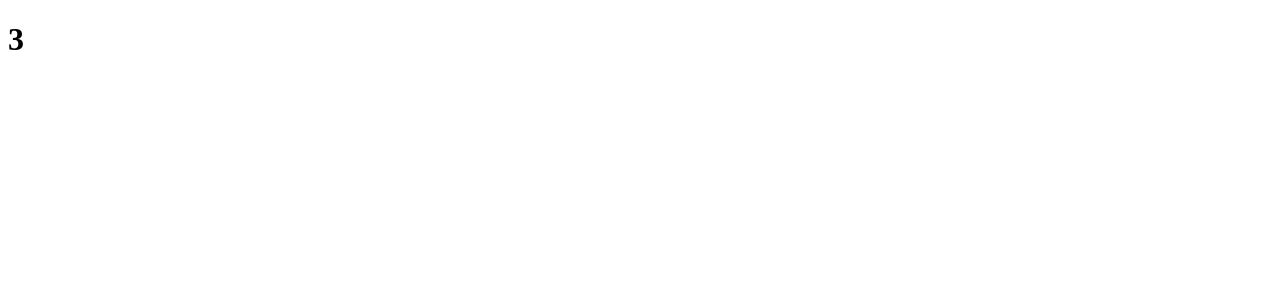
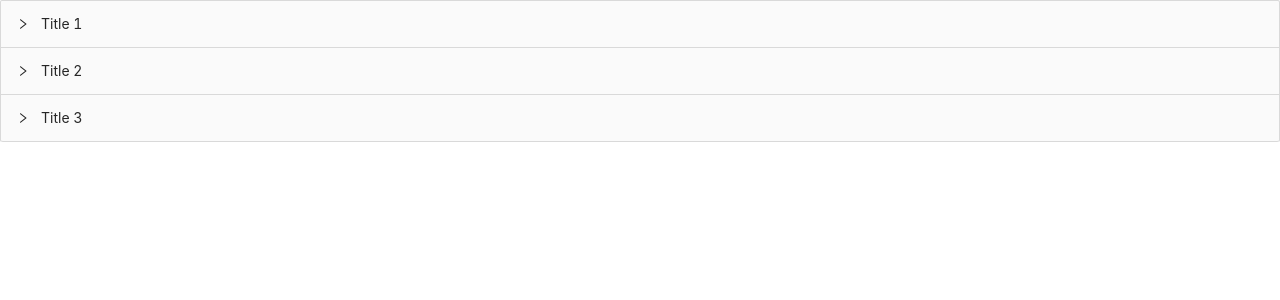
Before and after one commit to chaptone/react-widgets, a React (Create React App) app: page / in a window 1280 px wide. Shown: the top 300 px of the page. Built offline with nearby package versions, Linux system fonts and the light colour scheme.

Commit message:
Add Accordion

```diff
--- a/package.json
+++ b/package.json
@@ -6,6 +6,7 @@
     "@testing-library/jest-dom": "^5.11.4",
     "@testing-library/react": "^11.1.0",
     "@testing-library/user-event": "^12.1.10",
+    "antd": "^4.8.2",
     "react": "^17.0.1",
     "react-dom": "^17.0.1",
     "react-scripts": "4.0.0",
--- a/src/ components/Accordion.js
+++ b/src/ components/Accordion.js
@@ -1,7 +1,22 @@
 import React from 'react'
+import { Collapse } from 'antd';
+
+const { Panel } = Collapse;
 
 const Accordion = ({ items }) => {
-  return <h1>{items.length}</h1>
+  const renderedItems = items.map(item => {
+    return (
+      <Panel header={item.title} key={item.title}>
+        <p>{item.content}</p>
+      </Panel>
+    )
+  })
+
+  return (
+    <Collapse accordion>
+      {renderedItems}
+    </Collapse>
+  )
 }
 
 export default Accordion
--- /dev/null
+++ b/src/App.css
@@ -0,0 +1 @@
+@import '~antd/dist/antd.css';
--- a/src/App.js
+++ b/src/App.js
@@ -3,16 +3,28 @@ import Accordion from './ components/Accordion'
 
 const items = [
   {
-    title: 'wkjsdlfkdjs',
-    content: 'dsflkjdslfkdsflkdsjflkdsjfk'
+    title: 'Title 1',
+    content: `
+    A dog is a type of domesticated animal.
+    Known for its loyalty and faithfulness,
+    it can be found as a welcome guest in many households across the world.
+    `
   },
   {
-    title: 'sfd',
-    content: 'sdf123213wrdw'
+    title: 'Title 2',
+    content: `
+    A dog is a type of domesticated animal.
+    Known for its loyalty and faithfulness,
+    it can be found as a welcome guest in many households across the world.
+    `
   },
   {
-    title: 'sdfsfdsfd',
-    content: 'sdf123212321321312312313wrdw'
+    title: 'Title 3',
+    content: `
+    A dog is a type of domesticated animal.
+    Known for its loyalty and faithfulness,
+    it can be found as a welcome guest in many households across the world.
+    `
   }
 ]
 
--- a/src/index.js
+++ b/src/index.js
@@ -1,6 +1,8 @@
 import React from 'react'
 import ReactDOM from 'react-dom'
 import App from './App'
+
+import './App.css';
 
 ReactDOM.render(
   <App />,
```
Also changed, not shown: 1 other file (tests, documents, lock files or other folders).
